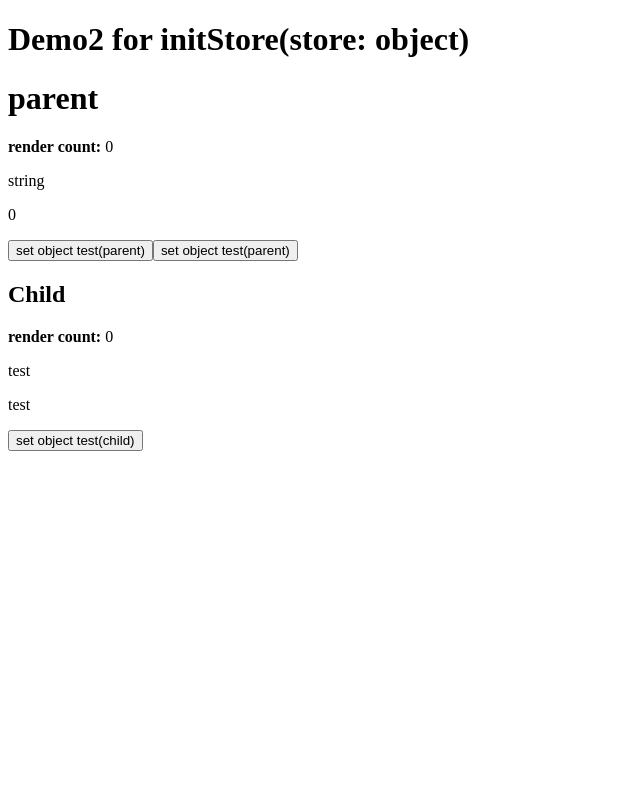
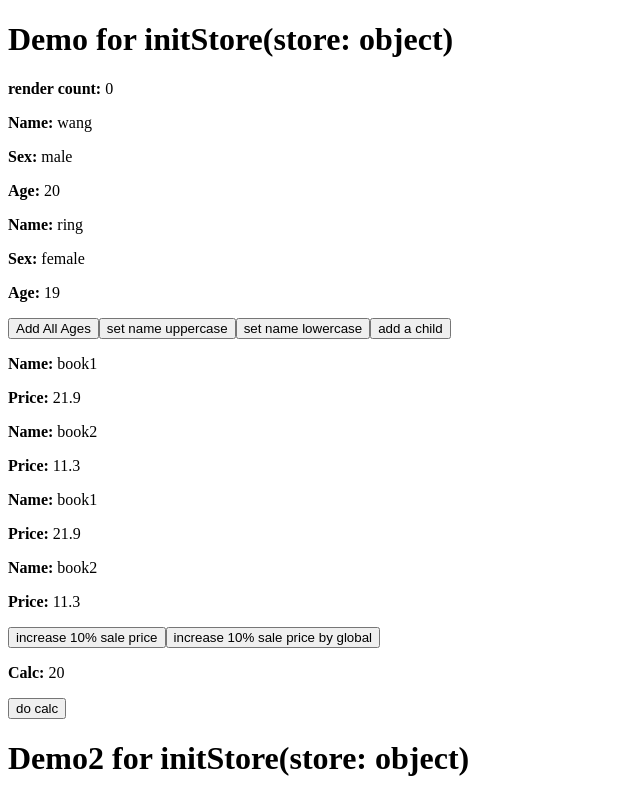
Before and after one commit to JstLkSiyu/-siyu, a React (Vite) app: page / in a window 1280 px wide. Shown: the top 800 px of the page, without its empty margins (0-640 px from the left). Built offline with nearby package versions, Linux system fonts and the light colour scheme.

Commit message:
chore: demo

```diff
--- a/packages/toolbox/lib/react/hook.ts
+++ b/packages/toolbox/lib/react/hook.ts
@@ -127,8 +127,11 @@ export function initStore <S extends object> (store: S) {
   const updaterMap: Map<number, { update: Function; acceptKeys: Set<string> }> = new Map();
   const cloneStore: S = cloneDeep(store);
 
-  return function useStore() {
+  type UseStore = (() => { store: S }) & { current?: S };
+
+  const useStore: UseStore = function useStore() {
     const { stateProxy: $store, forceUpdate, setOnTouch, setOnGet } = _useReactiveState(cloneStore);
+    Reflect.set(useStore, 'current', $store);
     const keyMap = new Map();
     const registList: Set<string> = new Set();
     const { renderingRef } = useRendering();
@@ -172,6 +175,8 @@ export function initStore <S extends object> (store: S) {
       store: $store
     }
   }
+
+  return useStore;
 }
 
 export function useLocalStorage() {
--- a/src/App.tsx
+++ b/src/App.tsx
@@ -4,7 +4,7 @@ import InitStoreDemo2 from './demo/initStore.demo2';
 function App() {
   return (
     <div>
-      {/* <InitStoreDemo /> */}
+      <InitStoreDemo />
       <InitStoreDemo2 />
     </div>
   )
--- a/src/demo/initStore.demo.tsx
+++ b/src/demo/initStore.demo.tsx
@@ -1,5 +1,5 @@
 import { initStore } from '@toolbox/react/hook';
-import { useEffect, useRef } from 'react';
+import { FC, useEffect, useRef } from 'react';
 import { useRenderCount } from '../utils/hooks';
 
 const childrenStore = {
@@ -32,6 +32,31 @@ const calcStore = {
 const useChilrenStore = initStore(childrenStore);
 const useBookStore = initStore(bookStore);
 const useCalcStore = initStore(calcStore);
+
+function increaseBooksSale() {
+  const $bookStore = useBookStore.current;
+  $bookStore?.forEach(book => book.sale = book.sale * 1.1);
+}
+
+const BookStore: FC<any> = props => {
+  const { store: bookStore } = useBookStore();
+  return (
+    <div>
+      {bookStore.map((book, index) => (
+        <div key={book.name + index}>
+          <p>
+            <b>Name: </b>
+            <span>{book.name}</span>
+          </p>
+          <p>
+            <b>Price: </b>
+            <span>{book.sale}</span>
+          </p>
+        </div>
+      ))}
+    </div>
+  );
+}
 
 const Demo = function () {
   const { store: childrenStore } = useChilrenStore();
@@ -84,22 +109,13 @@ const Demo = function () {
             // children[1] = child;
           }}>add a child</button>
         </div>
-        {bookStore.map((book, index) => (
-          <div key={book.name + index}>
-            <p>
-              <b>Name: </b>
-              <span>{book.name}</span>
-            </p>
-            <p>
-              <b>Price: </b>
-              <span>{book.sale}</span>
-            </p>
-          </div>
-        ))}
+        <BookStore />
+        <BookStore />
         <div>
           <button onClick={() => {
             bookStore.forEach(book => book.sale = book.sale * 1.1);
           }}>increase 10% sale price</button>
+          <button onClick={() => increaseBooksSale()}>increase 10% sale price by global</button>
         </div>
         <div>
           <p>
```
